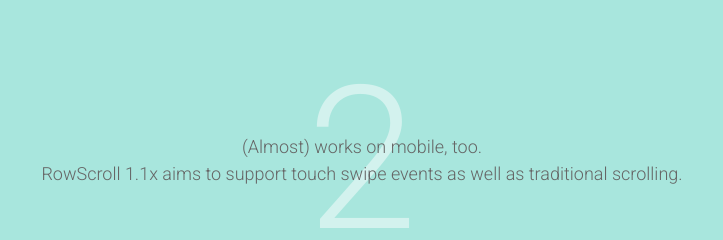
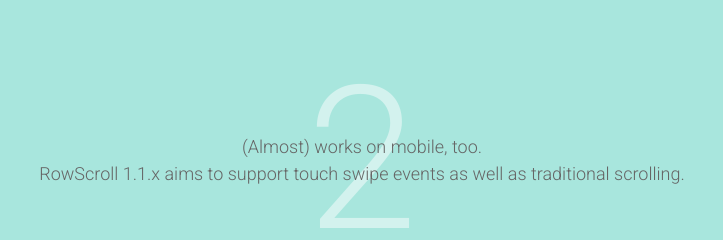
Before and after one commit to ericbutler555/row-scroll, a plain HTML site: page index.html in a window 1280 px wide. Shown: the part 1840-2080 px from the top of the page, 278-1001 px from the left. Drawn offline with nearby package versions, Linux system fonts and the light colour scheme; some packages are replaced by stand-ins of ours; a script that the page names is missing.

Commit message:
Fixed improper version numbering, now 1.1.1

```diff
--- a/index.html
+++ b/index.html
@@ -31,7 +31,7 @@
       <div class="bg-text">2</div>
       <div>
         (Almost) works on mobile, too.<br>
-        RowScroll 1.1x aims to support touch swipe events as well as traditional scrolling.
+        RowScroll 1.1.x aims to support touch swipe events as well as traditional scrolling.
       </div>
     </div>
 
--- a/rowScroll.js
+++ b/rowScroll.js
@@ -1,4 +1,4 @@
-/* RowScroll 1.11 copyright 2015 Eric Butler, licensed under GNU GPLv2, free for personal and commercial use */
+/* RowScroll 1.1.1 copyright 2015 Eric Butler, licensed under GNU GPLv2, free for personal and commercial use */
 
 
 // add easing function:
```
Also changed, not shown: rowScroll.min.js, 1 other file.
